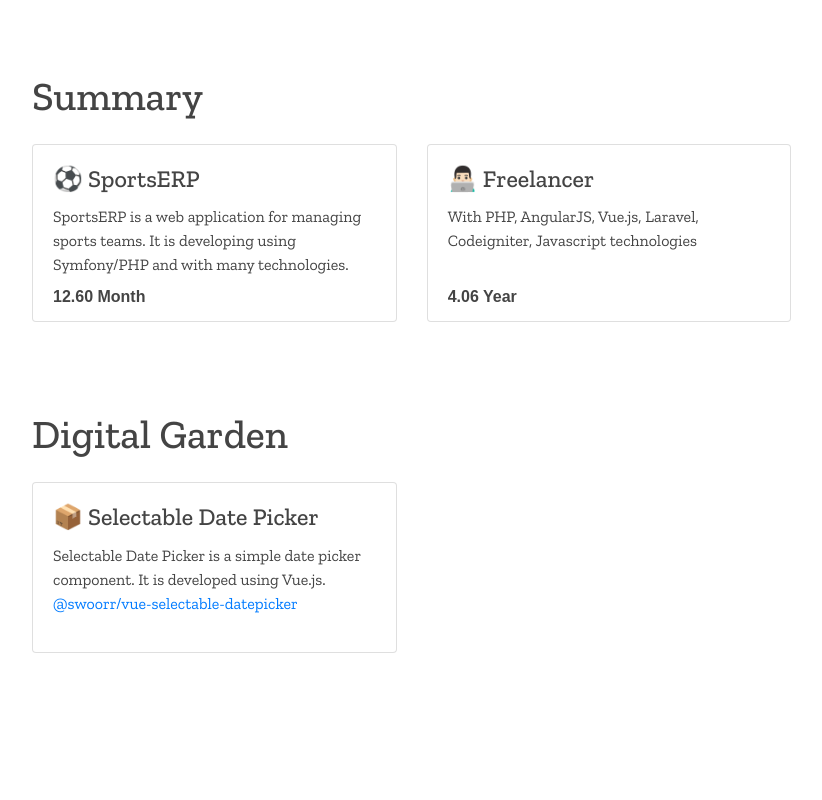
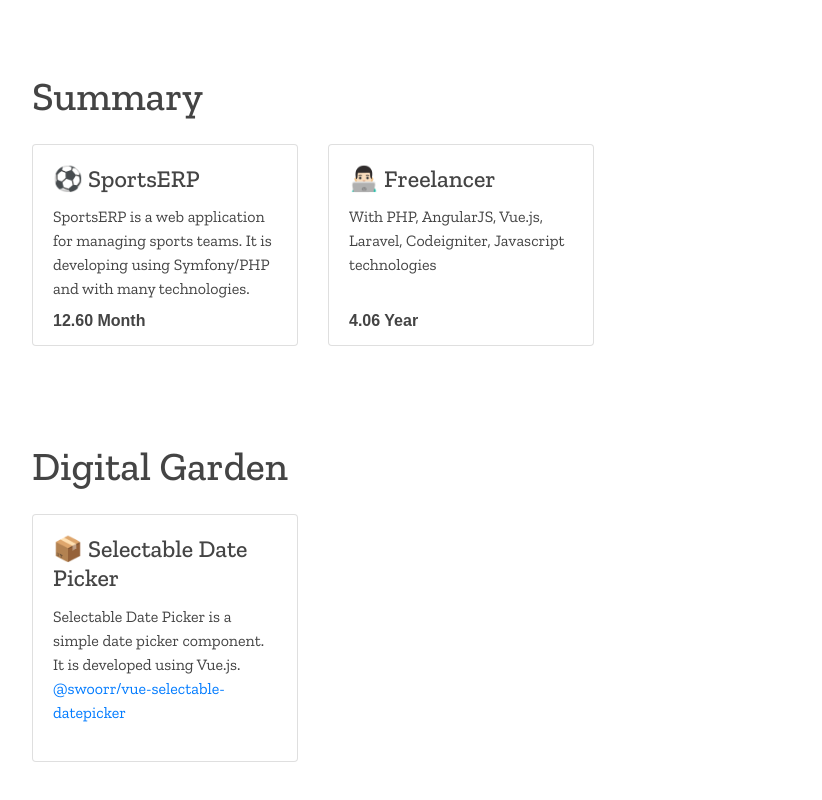
Before and after one commit to swoorr/swor, a Nuxt app: page / in a window 1280 px wide. Shown: the part 366-1166 px from the top of the page, without its empty margins (31-853 px from the left). Before the commit the page ends 1067 px from the top, so only its background shows below. Built offline with nearby package versions, Linux system fonts and the light colour scheme; a web font is replaced by a local one.

Commit message:
Update - ui

```diff
--- a/pages/index.vue
+++ b/pages/index.vue
@@ -36,7 +36,7 @@
       <div class="projects mt-5 pt-3">
         <h1 class="mt-4 d-block">Summary</h1>
         <div class="row mt-4">
-          <div class="col-md-4">
+          <div class="col-md-3 mb-2">
             <b-card title="⚽ SportsERP">
               <div class="card-body p-0">
                 <p>
@@ -54,7 +54,7 @@
               </div>
             </b-card>
           </div>
-          <div class="col-md-4">
+          <div class="col-md-3 mb-2">
             <b-card title="👨🏻‍💻 Freelancer">
               <div class="card-body p-0">
                 <p>
@@ -77,7 +77,7 @@
       <div class="digitalgarden mt-5 pt-3">
         <h1 class="mt-4 d-block">Digital Garden</h1>
         <div class="row mt-4">
-          <div class="col-md-4">
+          <div class="col-md-3">
             <b-card title="📦 Selectable Date Picker">
               <div class="card-body p-0">
                 <p>
```
